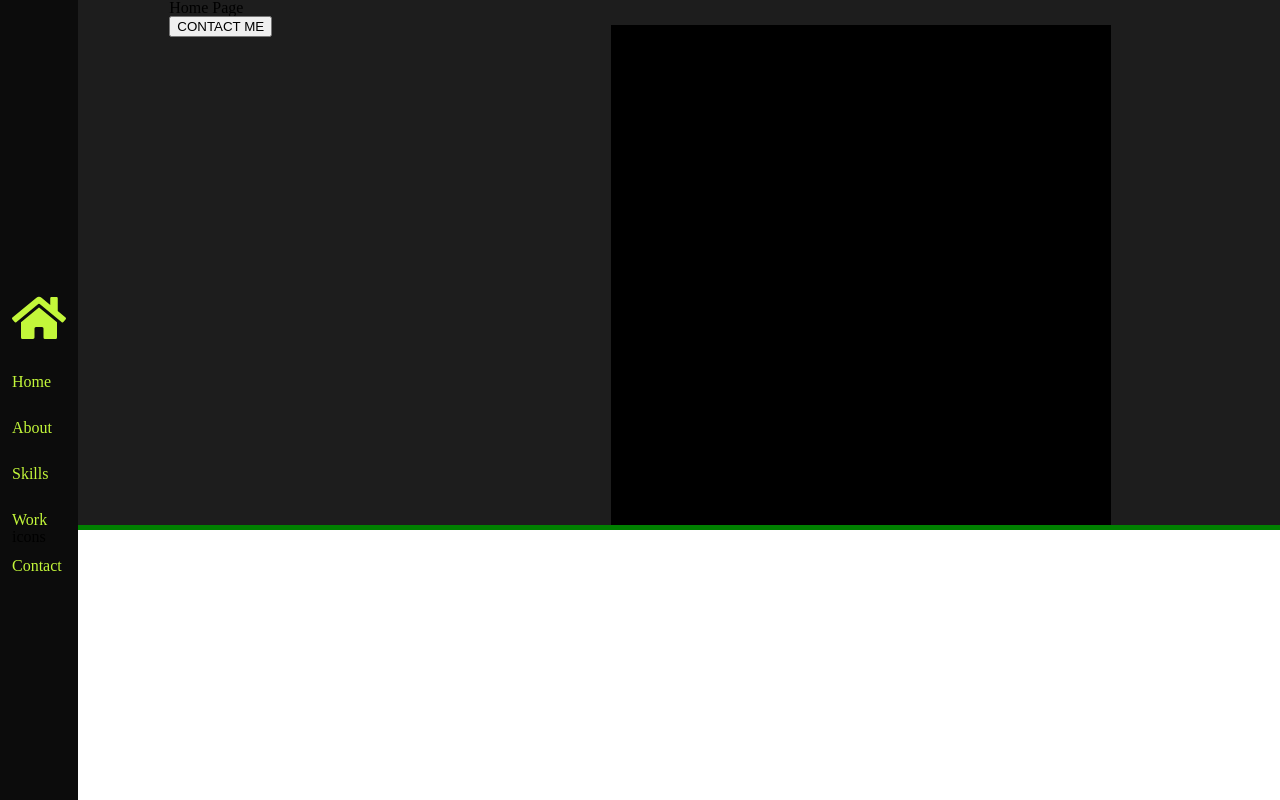
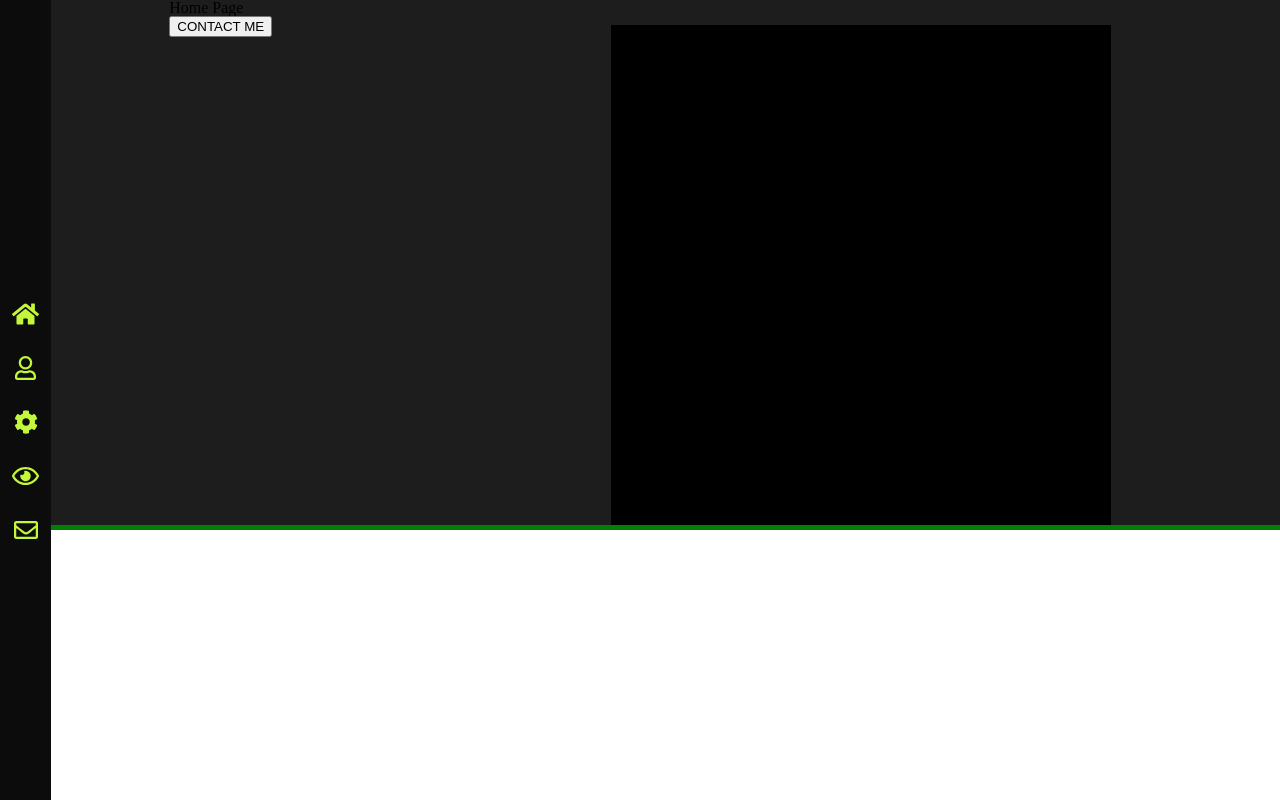
Before and after one commit to fskeen/Portfolio-Template, a React (Create React App) app: page / in a window 1280 px wide. Built offline with nearby package versions, Linux system fonts and the light colour scheme.

Commit message:
icon menu setup

```diff
--- a/package.json
+++ b/package.json
@@ -4,6 +4,7 @@
   "private": true,
   "dependencies": {
     "@fortawesome/fontawesome-svg-core": "^1.2.25",
+    "@fortawesome/free-regular-svg-icons": "^5.11.2",
     "@fortawesome/free-solid-svg-icons": "^5.11.2",
     "@fortawesome/react-fontawesome": "^0.1.7",
     "react": "^16.11.0",
--- a/src/Shared_Styles/Navigation/NavBar.js
+++ b/src/Shared_Styles/Navigation/NavBar.js
@@ -3,7 +3,8 @@ import { Link } from "react-router-dom";
 import { colors } from "../Style_Variables/colors";
 import styled from "styled-components";
 import { FontAwesomeIcon } from "@fortawesome/react-fontawesome";
-import { faHome } from "@fortawesome/free-solid-svg-icons";
+import { faHome, faCog } from "@fortawesome/free-solid-svg-icons";
+import { faUser, faEye, faEnvelope } from "@fortawesome/free-regular-svg-icons";
 
 const NavBar = () => {
   return (
@@ -12,37 +13,44 @@ const NavBar = () => {
         <ListItem>
           <Link to="/">
             <IconSpan>
-              <FontAwesomeIcon icon={faHome} size="s" />
+              <FontAwesomeIcon icon={faHome} />
             </IconSpan>
-          </Link>
-        </ListItem>
-        <ListItem>
-          <Link to="/">
-            <LinkText className="LinkText">Home</LinkText>
+            {/* <LinkText className="LinkText">Home</LinkText> */}
           </Link>
         </ListItem>
         <ListItem>
           <Link to="/about">
-            <LinkText className="LinkText">About</LinkText>
+            <IconSpan>
+              <FontAwesomeIcon icon={faUser} />
+            </IconSpan>
+            {/* <LinkText className="LinkText">About</LinkText> */}
           </Link>
         </ListItem>
         <ListItem>
           <Link to="/skills">
-            <LinkText className="LinkText">Skills</LinkText>
+            <IconSpan>
+              <FontAwesomeIcon icon={faCog} />
+            </IconSpan>
+            {/* <LinkText className="LinkText">Skills</LinkText> */}
           </Link>
         </ListItem>
         <ListItem>
           <Link to="/work">
-            <LinkText className="LinkText">Work</LinkText>
+            <IconSpan>
+              <FontAwesomeIcon icon={faEye} />
+            </IconSpan>
+            {/* <LinkText className="LinkText">Work</LinkText> */}
           </Link>
         </ListItem>
         <ListItem>
           <Link to="/contact">
-            <LinkText className="Text">Contact</LinkText>
+            <IconSpan>
+              <FontAwesomeIcon icon={faEnvelope} />
+            </IconSpan>
+            {/* <LinkText className="Text">Contact</LinkText> */}
           </Link>
         </ListItem>
       </LinksList>
-      <div>icons</div>
     </Nav>
   );
 };
@@ -71,8 +79,10 @@ const ListItem = styled.li`
 `;
 
 const IconSpan = styled.span`
+  display: flex;
+  justify-content: center;
   color: ${colors.primary};
-  font-size: 3em;
+  font-size: 1.5em;
   &:hover {
     color: ${colors.text};
   }
@@ -85,4 +95,5 @@ const LinkText = styled.p`
     color: ${colors.text};
   }
 `;
+
 export default NavBar;
```
Also changed, not shown: 1 other file (tests, documents, lock files or other folders).
